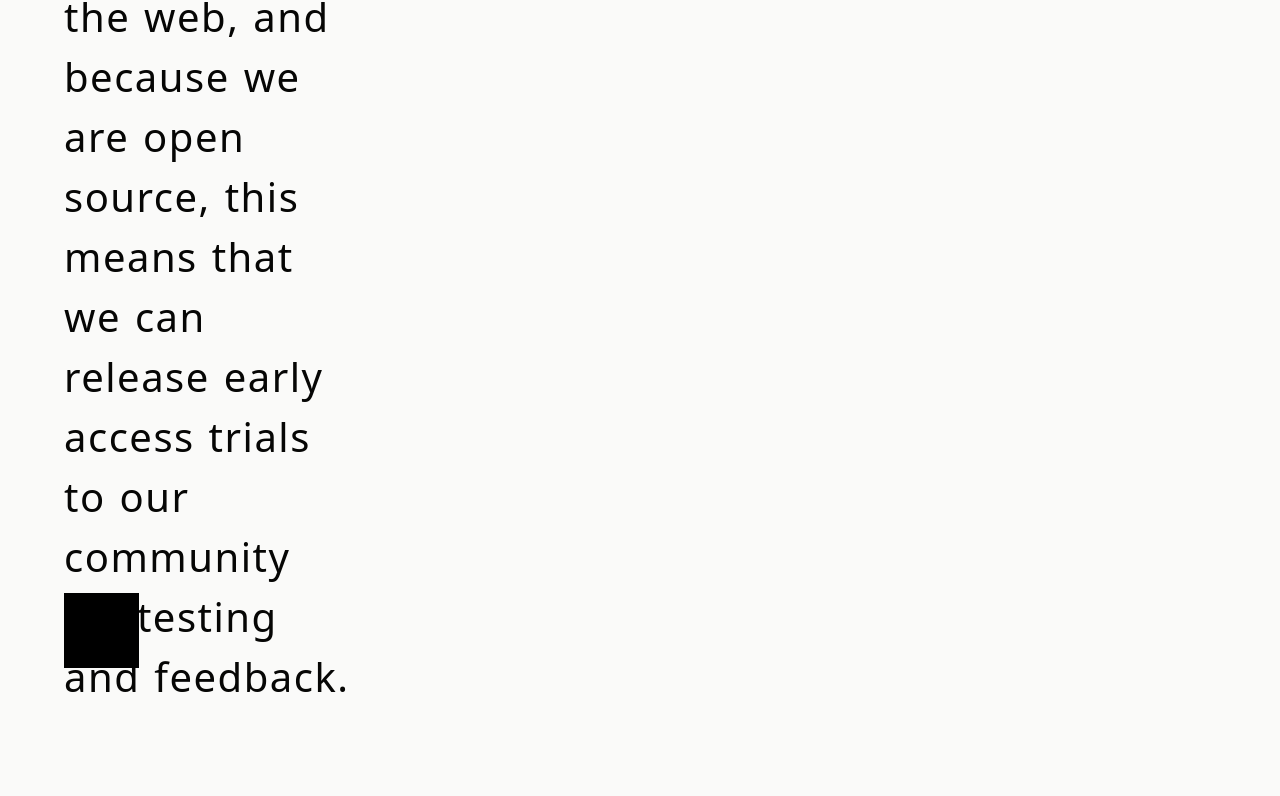
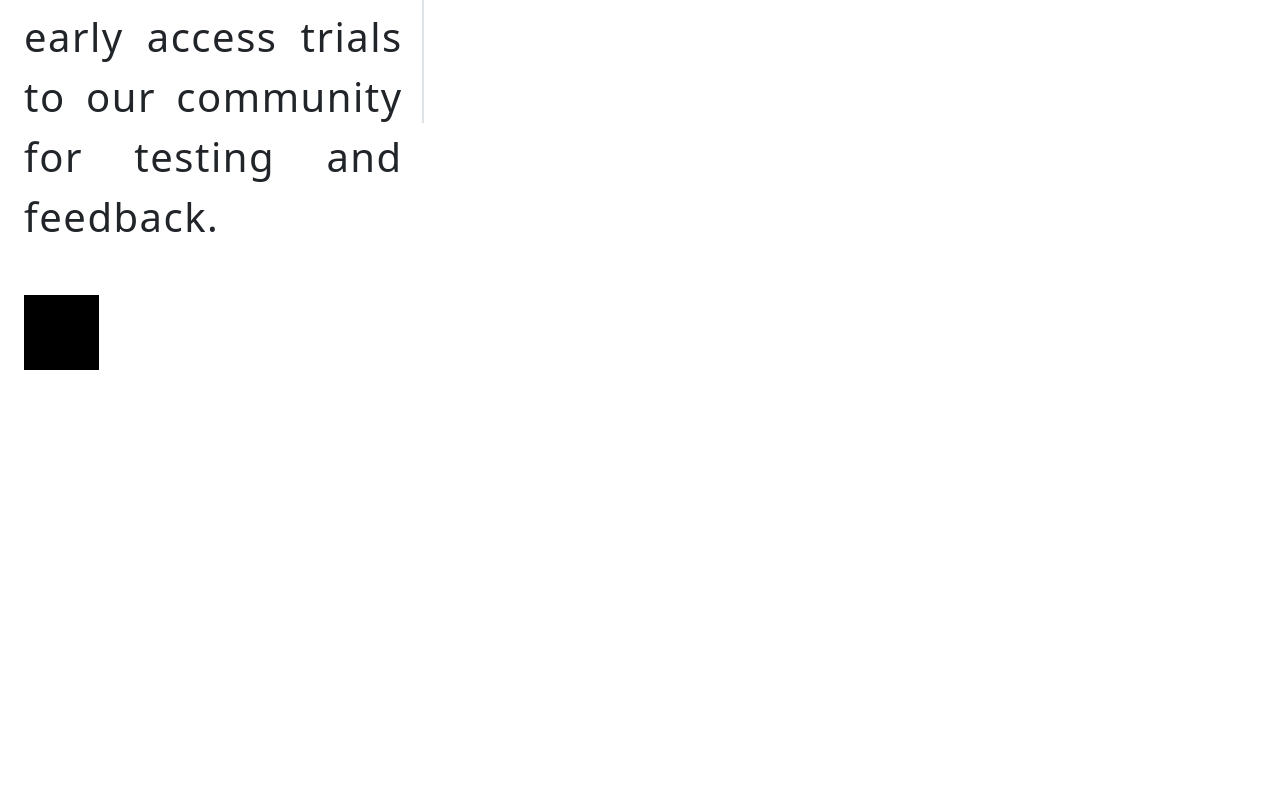
Before and after one commit to skpassegna/Html-Skill, a plain HTML site: page TYPO/index.html in a window 1280 px wide. Shown: the part 789-1585 px from the top of the page. After the commit the page ends 1183 px from the top, so only its background shows below. Drawn offline with Linux system fonts and the light colour scheme.

Commit message:
Minor CSS update 10/18 06:20PM

```diff
--- a/TYPO/assets/css/style.css
+++ b/TYPO/assets/css/style.css
@@ -3,6 +3,21 @@
 	--bs-gutter-x: 1.5rem;
 	--bs-gutter-y: 0;
 }
+
+::-webkit-scrollbar {
+	width: 10px;
+	padding: 2px;
+}
+
+  /* Track */
+::-webkit-scrollbar-track {
+	background: #fff;
+  }
+
+  /* Handle */
+::-webkit-scrollbar-thumb {
+	background: #dee2e6;
+  }
 
 html, body
 {
@@ -25,13 +40,6 @@ html, body
 	text-decoration: none;
 	transition: .7s;
 	object-fit: cover;
-}
-
-body
-{
-	color: #060605;
-	background: #FAFAF9;
-	word-wrap:break-word;
 }
 
 a,
@@ -183,7 +191,8 @@ main .row
 
 main #about
 {
-	padding: 4rem;
+	padding: 1.5rem;
+	text-align: justify;
 }
 main #about p
 {
@@ -193,12 +202,21 @@ main #about p
 
 main #about #font-logo
 {
-	position: absolute;
-	bottom: 8rem;
-
 	width: 75px;
 	height: 75px;
 	background: #000;
+}
+
+main #about::after
+{
+	content: '';
+	display: inline-block;
+	width: 1.5px;
+	height: 100vh;
+	position: absolute;
+	top: 0;
+	left: 33%;
+	background: #dee2e6;
 }
 
 .list > div
--- a/TYPO/index.html
+++ b/TYPO/index.html
@@ -49,12 +49,12 @@
 
 	<main class="container-fluid m-0">
 		<div class="row">
-			<div class="col-4 border-right" id="about">
+			<div class="col-4" id="about">
 				<p class="fade-in-image">
 					We are working with designers around the world to produce best in-class typeface designsthat are made for the web, and because we are open source, this means that we can release early access trials to our community for testing and feedback.
 				</p>
 
-				<div class="fade-in-image" id="font-logo">
+				<div class="fade-in-image mt-5 mb-0" id="font-logo">
 
 				</div>
 			</div>
```
